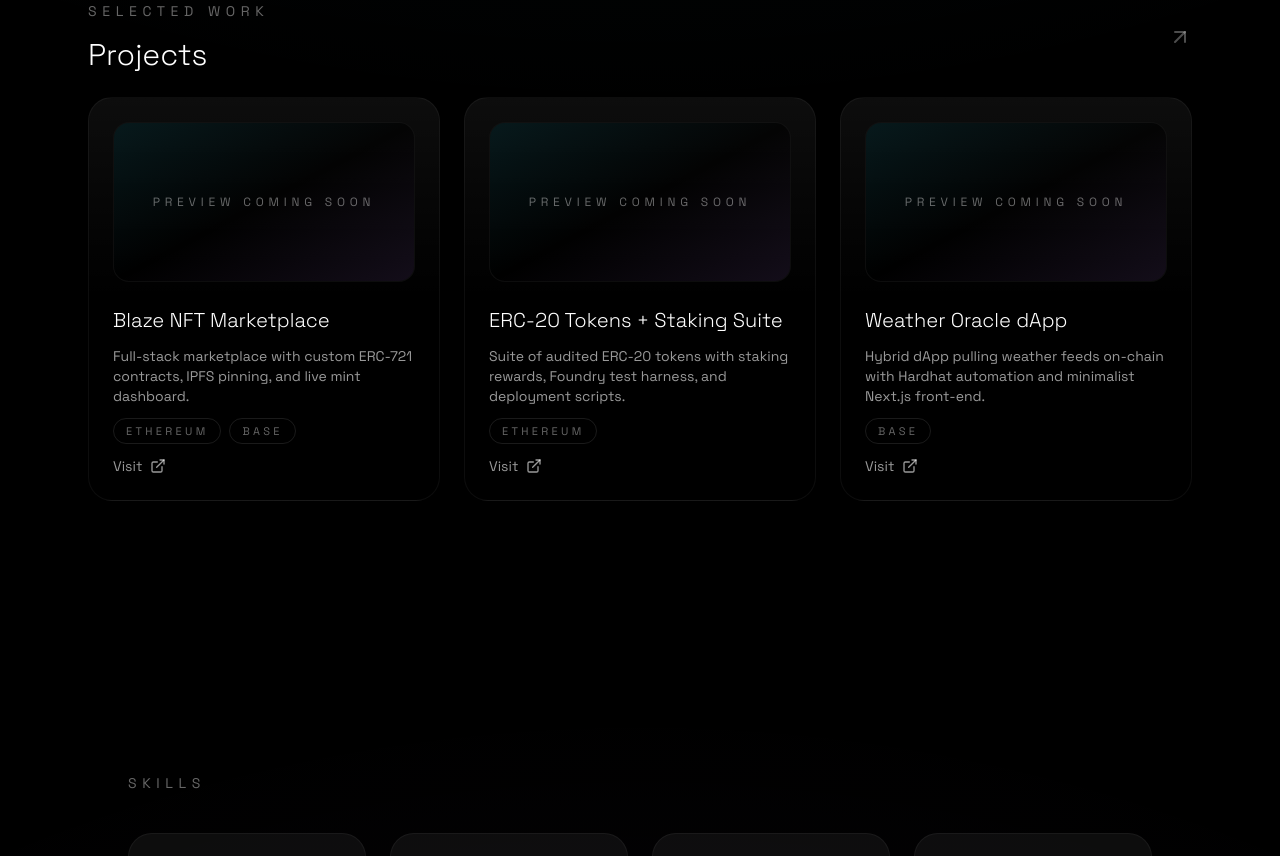
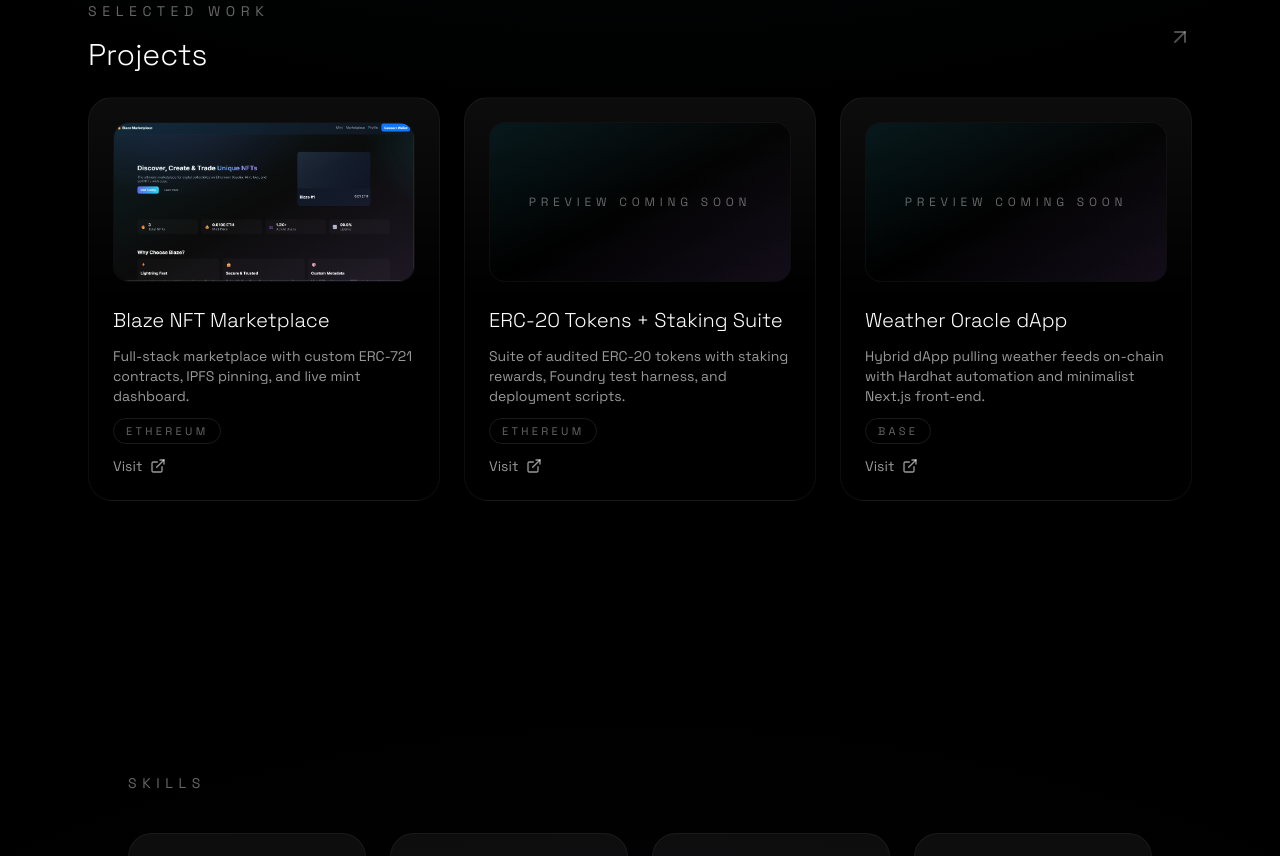
Before and after one commit to OTAKUBABAJI/portfolio, a Next.js app: page / in a window 1280 px wide. Shown: the part 1780-2636 px from the top of the page. Built offline with nearby package versions, Linux system fonts and the light colour scheme.

Commit message:
Update portfolio - Nov 21

```diff
--- a/components/sections/Projects.js
+++ b/components/sections/Projects.js
@@ -1,5 +1,6 @@
 'use client';
 
+import Image from "next/image";
 import { motion } from "framer-motion";
 import { ArrowUpRight, ExternalLink } from "lucide-react";
 
@@ -8,8 +9,9 @@ const projects = [
     id: 1,
     title: "Blaze NFT Marketplace",
     description: "Full-stack marketplace with custom ERC-721 contracts, IPFS pinning, and live mint dashboard.",
-    chains: ["Ethereum", "Base"],
+    chains: ["Ethereum"],
     href: "https://blaze-marketplace-psi.vercel.app/",
+    image: "/id1-preview.png",
   },
   {
     id: 2,
@@ -66,10 +68,24 @@ export function Projects() {
               whileHover={{ y: -12 }}
             >
               <div className="relative h-40 w-full overflow-hidden rounded-2xl border border-white/5 bg-black/60">
-                <span className="absolute inset-0 bg-gradient-to-br from-cyan-400/10 via-transparent to-purple-400/10" />
-                <p className="relative flex h-full w-full items-center justify-center text-xs uppercase tracking-[0.4em] text-white/40">
-                  Preview coming soon
-                </p>
+                {project.image ? (
+                  <Image
+                    src={project.image}
+                    alt={`${project.title} preview`}
+                    fill
+                    sizes="(min-width: 768px) 320px, 85vw"
+                    className="object-cover"
+                    priority={project.id === 1}
+                  />
+                ) : (
+                  <p className="relative flex h-full w-full items-center justify-center text-xs uppercase tracking-[0.4em] text-white/40">
+                    Preview coming soon
+                  </p>
+                )}
+                <span
+                  aria-hidden="true"
+                  className="absolute inset-0 bg-gradient-to-br from-cyan-400/10 via-transparent to-purple-400/10"
+                />
                 <div className="matrix-overlay" />
               </div>
               <div className="mt-6 flex flex-1 flex-col gap-3">
```
Also changed, not shown: public/id1-preview.png (added).
